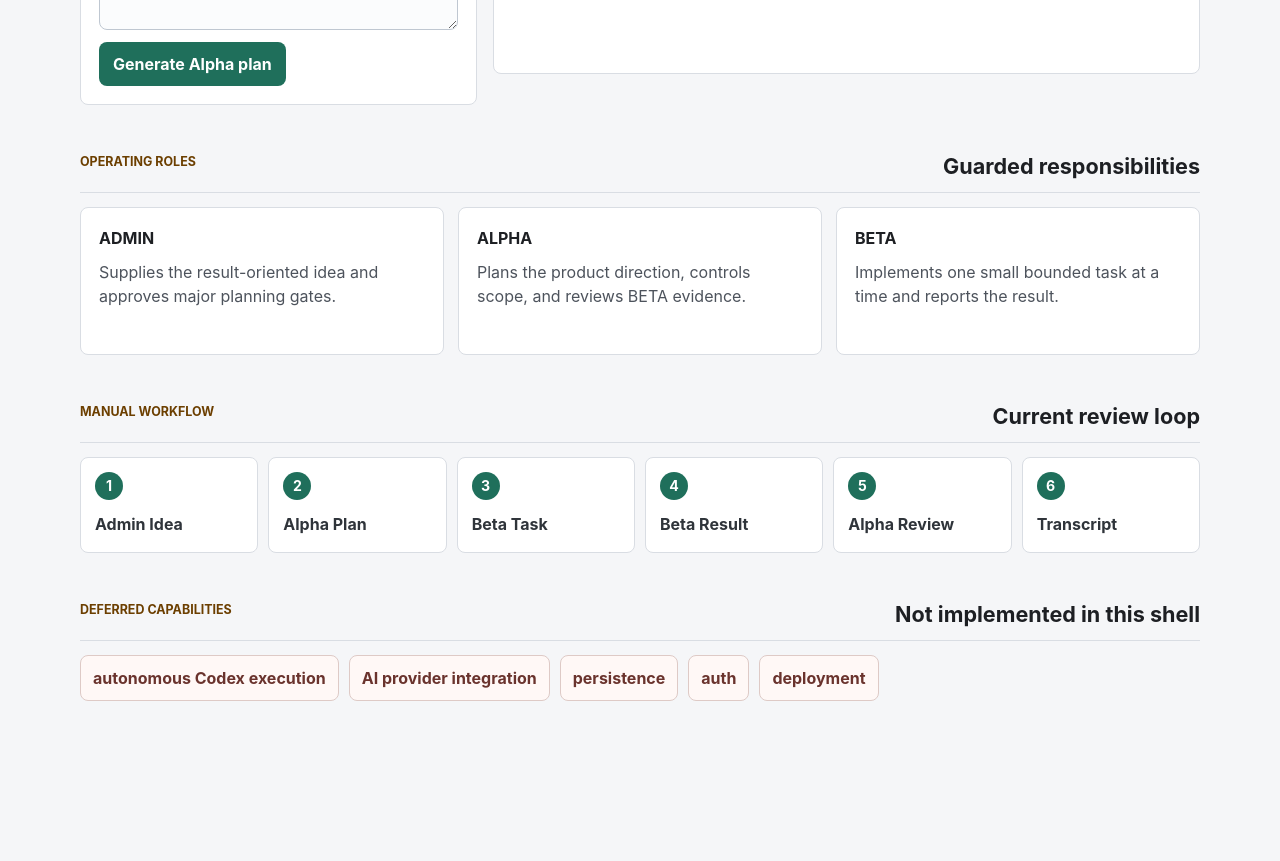
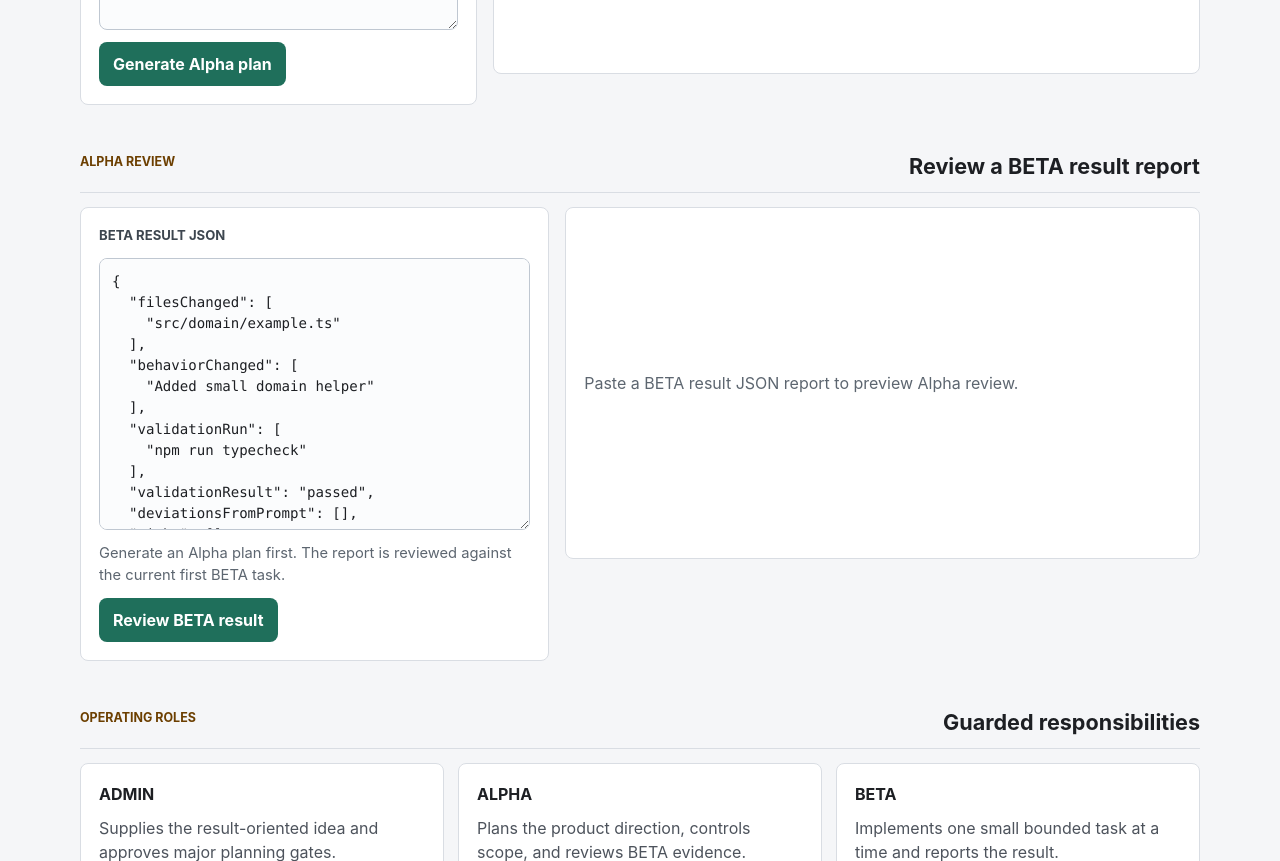
Before and after one commit to dpwebb/Codemiister, a React (Vite) app: page / in a window 1280 px wide. Shown: the part 540-1401 px from the top of the page. Before the commit the page ends 1273 px from the top, so only its background shows below. Built offline with nearby package versions, Linux system fonts and the light colour scheme.

Commit message:
Add beta result review UI

```diff
--- a/src/ui/App.tsx
+++ b/src/ui/App.tsx
@@ -3,7 +3,15 @@ import {
   createAlphaDevelopmentPlan,
   type AlphaPlannerOutput,
 } from "../alpha/planner.ts";
-import type { AdminIdeaPrompt } from "../domain/workflow.ts";
+import { reviewBetaResult } from "../alpha/review.ts";
+import type {
+  AdminIdeaPrompt,
+  AlphaReview,
+  AlphaReviewDecision,
+  BetaResultReport,
+  ValidationResultStatus,
+  ValidationRun,
+} from "../domain/workflow.ts";
 
 const roles = [
   {
@@ -37,6 +45,25 @@ const deferredCapabilities = [
   "deployment",
 ];
 
+const exampleBetaResultJson = JSON.stringify(
+  {
+    filesChanged: ["src/domain/example.ts"],
+    behaviorChanged: ["Added small domain helper"],
+    validationRun: ["npm run typecheck"],
+    validationResult: "passed",
+    deviationsFromPrompt: [],
+    risks: [],
+    nextStepRecommendation: "continue",
+  },
+  null,
+  2,
+);
+
+interface BetaReviewState {
+  report: BetaResultReport;
+  review: AlphaReview;
+}
+
 export function App(): ReactElement {
   const [ideaText, setIdeaText] = useState("");
   const [submittedIdea, setSubmittedIdea] = useState<AdminIdeaPrompt | null>(
@@ -44,6 +71,10 @@ export function App(): ReactElement {
   );
   const [plannerOutput, setPlannerOutput] =
     useState<AlphaPlannerOutput | null>(null);
+  const [betaResultJson, setBetaResultJson] = useState(exampleBetaResultJson);
+  const [betaReviewState, setBetaReviewState] =
+    useState<BetaReviewState | null>(null);
+  const [betaReviewError, setBetaReviewError] = useState("");
 
   function handleSubmit(event: FormEvent<HTMLFormElement>): void {
     event.preventDefault();
@@ -52,6 +83,8 @@ export function App(): ReactElement {
     if (!trimmedIdea) {
       setSubmittedIdea(null);
       setPlannerOutput(null);
+      setBetaReviewState(null);
+      setBetaReviewError("");
       return;
     }
 
@@ -63,6 +96,8 @@ export function App(): ReactElement {
     };
 
     setSubmittedIdea(ideaPrompt);
+    setBetaReviewState(null);
+    setBetaReviewError("");
     setPlannerOutput(
       createAlphaDevelopmentPlan({
         ideaPrompt,
@@ -71,6 +106,39 @@ export function App(): ReactElement {
         now: submittedAt,
       }),
     );
+  }
+
+  function handleBetaReview(event: FormEvent<HTMLFormElement>): void {
+    event.preventDefault();
+
+    if (!plannerOutput) {
+      setBetaReviewState(null);
+      setBetaReviewError("Generate an Alpha plan before reviewing a BETA result.");
+      return;
+    }
+
+    const reviewedAt = new Date().toISOString();
+    const parseResult = parseBetaResultReport(
+      betaResultJson,
+      plannerOutput.recommendedFirstBetaTask.id,
+      reviewedAt,
+    );
+
+    if (!parseResult.ok) {
+      setBetaReviewState(null);
+      setBetaReviewError(parseResult.error);
+      return;
+    }
+
+    setBetaReviewError("");
+    setBetaReviewState({
+      report: parseResult.report,
+      review: reviewBetaResult({
+        betaTaskPrompt: plannerOutput.recommendedFirstBetaTask,
+        betaResultReport: parseResult.report,
+        reviewedAt,
+      }),
+    });
   }
 
   return (
@@ -117,6 +185,36 @@ export function App(): ReactElement {
         </div>
       </section>
 
+      <section className="section-block" aria-labelledby="review-heading">
+        <div className="section-heading">
+          <p className="eyebrow">Alpha review</p>
+          <h2 id="review-heading">Review a BETA result report</h2>
+        </div>
+        <div className="review-workspace">
+          <form className="review-form" onSubmit={handleBetaReview}>
+            <label htmlFor="beta-result-json">BETA Result JSON</label>
+            <textarea
+              id="beta-result-json"
+              name="beta-result-json"
+              rows={10}
+              value={betaResultJson}
+              onChange={(event) => setBetaResultJson(event.target.value)}
+              placeholder={exampleBetaResultJson}
+            />
+            <p className="form-note">
+              Generate an Alpha plan first. The report is reviewed against the
+              current first BETA task.
+            </p>
+            <button type="submit">Review BETA result</button>
+          </form>
+
+          <BetaReviewPreview
+            error={betaReviewError}
+            reviewState={betaReviewState}
+          />
+        </div>
+      </section>
+
       <section className="section-block" aria-labelledby="roles-heading">
         <div className="section-heading">
           <p className="eyebrow">Operating roles</p>
@@ -159,6 +257,80 @@ export function App(): ReactElement {
         </ul>
       </section>
     </main>
+  );
+}
+
+function BetaReviewPreview({
+  error,
+  reviewState,
+}: {
+  error: string;
+  reviewState: BetaReviewState | null;
+}): ReactElement {
+  if (error) {
+    return (
+      <div className="review-preview error-preview" role="alert">
+        <span className="preview-label">Local JSON error</span>
+        <p>{error}</p>
+      </div>
+    );
+  }
+
+  if (!reviewState) {
+    return (
+      <div className="review-preview empty-preview">
+        <p>Paste a BETA result JSON report to preview Alpha review.</p>
+      </div>
+    );
+  }
+
+  const { report, review } = reviewState;
+  const haltOrRevisionReasons =
+    review.decision === "continue"
+      ? ["None"]
+      : [...review.reviewFindings, ...review.driftRisk.reasons];
+
+  return (
+    <div className="review-preview">
+      <div className="preview-group">
+        <span className="preview-label">Reported files changed</span>
+        <ListPreview
+          values={report.filesChanged.length ? report.filesChanged : ["None"]}
+        />
+      </div>
+      <div className="preview-group compact-group">
+        <span className="preview-label">Validation result</span>
+        <strong>{report.validationResult}</strong>
+      </div>
+      <div className="preview-group">
+        <span className="preview-label">Deviations from prompt</span>
+        <ListPreview
+          values={
+            report.deviationsFromPrompt.length
+              ? report.deviationsFromPrompt
+              : ["None"]
+          }
+        />
+      </div>
+      <div className="preview-columns">
+        <div className="preview-group compact-group">
+          <span className="preview-label">ALPHA review decision</span>
+          <strong>{review.decision}</strong>
+        </div>
+        <div className="preview-group compact-group">
+          <span className="preview-label">Drift risk level</span>
+          <strong>{review.driftRisk.level}</strong>
+        </div>
+      </div>
+      <div className="preview-group">
+        <span className="preview-label">Halt/revision reason</span>
+        <ListPreview values={dedupeList(haltOrRevisionReasons)} />
+      </div>
+      <div className="preview-group compact-group">
+        <span className="preview-label">Final workflow status</span>
+        <strong>{review.statusAfterReview}</strong>
+      </div>
+    </div>
   );
 }
 
@@ -248,3 +420,118 @@ function createIdeaId(idea: string): string {
 
   return `ui-admin-idea-${slug || "untitled"}`;
 }
+
+function parseBetaResultReport(
+  reportJsonText: string,
+  taskPromptId: string,
+  submittedAt: string,
+):
+  | { ok: true; report: BetaResultReport }
+  | { ok: false; error: string } {
+  let parsed: unknown;
+
+  try {
+    parsed = JSON.parse(reportJsonText);
+  } catch {
+    return {
+      ok: false,
+      error: "Invalid BETA result JSON. Provide one valid JSON object.",
+    };
+  }
+
+  if (!isRecord(parsed)) {
+    return {
+      ok: false,
+      error: "Invalid BETA result JSON. The top-level value must be an object.",
+    };
+  }
+
+  return {
+    ok: true,
+    report: {
+      id: "ui-beta-result-001",
+      taskPromptId,
+      submittedAt,
+      filesChanged: toStringArray(parsed.filesChanged),
+      behaviorChanged: toText(parsed.behaviorChanged),
+      validationRun: toValidationRunArray(parsed.validationRun),
+      validationResult: toValidationResult(parsed.validationResult),
+      deviationsFromPrompt: toStringArray(parsed.deviationsFromPrompt),
+      risks: toStringArray(parsed.risks),
+      nextStepRecommendation: toReviewDecision(parsed.nextStepRecommendation),
+    },
+  };
+}
+
+function toValidationRunArray(value: unknown): ValidationRun[] {
+  if (!Array.isArray(value)) {
+    return [];
+  }
+
+  return value.map((item) => {
+    if (typeof item === "string") {
+      return {
+        command: item,
+        result: "passed",
+      };
+    }
+
+    if (isRecord(item)) {
+      return {
+        command: toText(item.command),
+        result: toValidationResult(item.result),
+        outputSummary:
+          typeof item.outputSummary === "string"
+            ? item.outputSummary
+            : undefined,
+      };
+    }
+
+    return {
+      command: String(item),
+      result: "not_run",
+    };
+  });
+}
+
+function toValidationResult(value: unknown): ValidationResultStatus {
+  return value === "failed" || value === "not_run" || value === "passed"
+    ? value
+    : "not_run";
+}
+
+function toReviewDecision(value: unknown): AlphaReviewDecision {
+  if (value === "halt" || value === "halt_for_admin") {
+    return "halt_for_admin";
+  }
+
+  if (value === "request_revision") {
+    return "request_revision";
+  }
+
+  return "continue";
+}
+
+function toStringArray(value: unknown): string[] {
+  if (!Array.isArray(value)) {
+    return [];
+  }
+
+  return value.map((item) => String(item));
+}
+
+function toText(value: unknown): string {
+  if (Array.isArray(value)) {
+    return value.map((item) => String(item)).join("; ");
+  }
+
+  return typeof value === "string" ? value : "";
+}
+
+function isRecord(value: unknown): value is Record<string, unknown> {
+  return typeof value === "object" && value !== null && !Array.isArray(value);
+}
+
+function dedupeList(values: string[]): string[] {
+  return [...new Set(values)];
+}
--- a/src/ui/styles.css
+++ b/src/ui/styles.css
@@ -139,14 +139,24 @@ h3 {
   align-items: start;
 }
 
+.review-workspace {
+  display: grid;
+  grid-template-columns: minmax(280px, 0.85fr) minmax(0, 1.15fr);
+  gap: 16px;
+  align-items: start;
+}
+
 .idea-form,
-.plan-preview {
+.review-form,
+.plan-preview,
+.review-preview {
   border: 1px solid #d9dde3;
   border-radius: 8px;
   background: #ffffff;
 }
 
-.idea-form {
+.idea-form,
+.review-form {
   display: flex;
   flex-direction: column;
   gap: 12px;
@@ -154,6 +164,7 @@ h3 {
 }
 
 .idea-form label,
+.review-form label,
 .preview-label {
   color: #3d464f;
   font-size: 0.82rem;
@@ -161,9 +172,9 @@ h3 {
   text-transform: uppercase;
 }
 
-.idea-form textarea {
+.idea-form textarea,
+.review-form textarea {
   width: 100%;
-  min-height: 148px;
   resize: vertical;
   border: 1px solid #bfc7d1;
   border-radius: 8px;
@@ -172,12 +183,24 @@ h3 {
   background: #fbfcfd;
 }
 
-.idea-form textarea:focus {
+.idea-form textarea {
+  min-height: 148px;
+}
+
+.review-form textarea {
+  min-height: 272px;
+  font-family: "Cascadia Code", Consolas, "Liberation Mono", monospace;
+  font-size: 0.88rem;
+}
+
+.idea-form textarea:focus,
+.review-form textarea:focus {
   border-color: #1f6f5b;
   outline: 3px solid #d8ece5;
 }
 
-.idea-form button {
+.idea-form button,
+.review-form button {
   align-self: start;
   border: 0;
   border-radius: 8px;
@@ -188,15 +211,30 @@ h3 {
   cursor: pointer;
 }
 
-.idea-form button:hover {
+.idea-form button:hover,
+.review-form button:hover {
   background: #185947;
 }
 
-.plan-preview {
+.form-note {
+  margin-bottom: 0;
+  color: #5d6670;
+  font-size: 0.92rem;
+}
+
+.plan-preview,
+.review-preview {
   display: grid;
   gap: 14px;
+  padding: 18px;
+}
+
+.plan-preview {
   min-height: 242px;
-  padding: 18px;
+}
+
+.review-preview {
+  min-height: 352px;
 }
 
 .empty-preview {
@@ -204,7 +242,15 @@ h3 {
   color: #5d6670;
 }
 
+.error-preview {
+  align-content: start;
+  border-color: #d9aaa3;
+  background: #fff8f6;
+  color: #70312b;
+}
+
 .empty-preview p,
+.error-preview p,
 .preview-group p,
 .compact-group strong {
   margin-bottom: 0;
@@ -305,6 +351,7 @@ h3 {
 @media (max-width: 860px) {
   .shell-header,
   .idea-workspace,
+  .review-workspace,
   .preview-columns,
   .role-grid,
   .workflow-list {
```
